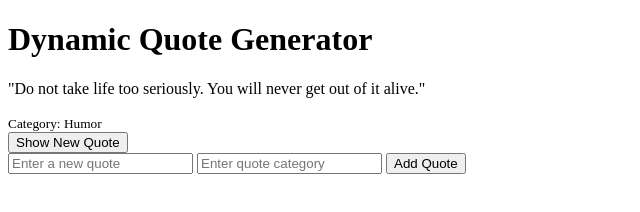
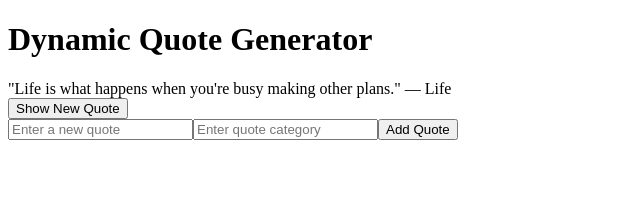
Before and after one commit to zeee126/alx_fe_javascript, a plain HTML site: page dom-manipulation/index.html in a window 1280 px wide. Both pictures are taken after a click on the button "Show New Quote". Shown: the whole page, without its empty margins (0-640 px from the left). Drawn offline with Linux system fonts and the light colour scheme.

Commit message:
dom-manipulation

```diff
--- a/dom-manipulation/index.html
+++ b/dom-manipulation/index.html
@@ -13,15 +13,6 @@
     <button id="newQuote">Show New Quote</button>
 
     <!-- 👇 New Form for Adding Quotes -->
-    <div>
-      <input id="newQuoteText" type="text" placeholder="Enter a new quote" />
-      <input
-        id="newQuoteCategory"
-        type="text"
-        placeholder="Enter quote category"
-      />
-      <button onclick="addQuote()">Add Quote</button>
-    </div>
 
     <script src="script.js"></script>
   </body>
--- a/dom-manipulation/script.js
+++ b/dom-manipulation/script.js
@@ -1,53 +1,80 @@
-// Initial array of quote objects
-let quotes = [
+// Array to hold quotes
+const quotes = [
   {
-    text: "The only limit to our realization of tomorrow is our doubts of today.",
+    text: "The only way to do great work is to love what you do.",
+    category: "Inspiration",
+  },
+  {
+    text: "Success is not final; failure is not fatal: It is the courage to continue that counts.",
     category: "Motivation",
   },
   {
-    text: "Life is really simple, but we insist on making it complicated.",
-    category: "Philosophy",
-  },
-  {
-    text: "Do not take life too seriously. You will never get out of it alive.",
-    category: "Humor",
+    text: "Life is what happens when you're busy making other plans.",
+    category: "Life",
   },
 ];
 
 // Function to show a random quote
 function showRandomQuote() {
-  const quoteDisplay = document.getElementById("quoteDisplay");
+  if (quotes.length === 0) {
+    document.getElementById("quoteDisplay").textContent =
+      "No quotes available.";
+    return;
+  }
   const randomIndex = Math.floor(Math.random() * quotes.length);
   const quote = quotes[randomIndex];
-
-  // Clear previous content
-  quoteDisplay.innerHTML = "";
-
-  // Create and display quote text and category
-  const quoteText = document.createElement("p");
-  quoteText.textContent = `"${quote.text}"`;
-
-  const quoteCategory = document.createElement("small");
-  quoteCategory.textContent = `Category: ${quote.category}`;
-
-  quoteDisplay.appendChild(quoteText);
-  quoteDisplay.appendChild(quoteCategory);
+  document.getElementById(
+    "quoteDisplay"
+  ).textContent = `"${quote.text}" — ${quote.category}`;
 }
 
-// Event listener for button
+// Function to add a new quote
+function addQuote() {
+  const textInput = document.getElementById("newQuoteText");
+  const categoryInput = document.getElementById("newQuoteCategory");
+
+  const text = textInput.value.trim();
+  const category = categoryInput.value.trim();
+
+  if (text && category) {
+    quotes.push({ text, category });
+    alert("Quote added successfully!");
+
+    // Clear the input fields
+    textInput.value = "";
+    categoryInput.value = "";
+  } else {
+    alert("Please enter both a quote and a category.");
+  }
+}
+
+// Function to dynamically create and insert the add-quote form
+function createAddQuoteForm() {
+  const formContainer = document.createElement("div");
+
+  const quoteInput = document.createElement("input");
+  quoteInput.id = "newQuoteText";
+  quoteInput.type = "text";
+  quoteInput.placeholder = "Enter a new quote";
+
+  const categoryInput = document.createElement("input");
+  categoryInput.id = "newQuoteCategory";
+  categoryInput.type = "text";
+  categoryInput.placeholder = "Enter quote category";
+
+  const addButton = document.createElement("button");
+  addButton.textContent = "Add Quote";
+  addButton.onclick = addQuote;
+
+  formContainer.appendChild(quoteInput);
+  formContainer.appendChild(categoryInput);
+  formContainer.appendChild(addButton);
+
+  document.body.appendChild(formContainer);
+}
+
+// Attach event to the button
 document.getElementById("newQuote").addEventListener("click", showRandomQuote);
 
-// Placeholder for quote addition logic (for Step 3)
-function addQuote() {
-  const newText = document.getElementById("newQuoteText").value.trim();
-  const newCategory = document.getElementById("newQuoteCategory").value.trim();
-
-  if (newText && newCategory) {
-    quotes.push({ text: newText, category: newCategory });
-    alert("Quote added successfully!");
-    document.getElementById("newQuoteText").value = "";
-    document.getElementById("newQuoteCategory").value = "";
-  } else {
-    alert("Please fill in both fields.");
-  }
-}
+// Generate the form on page load
+createAddQuoteForm();
```
